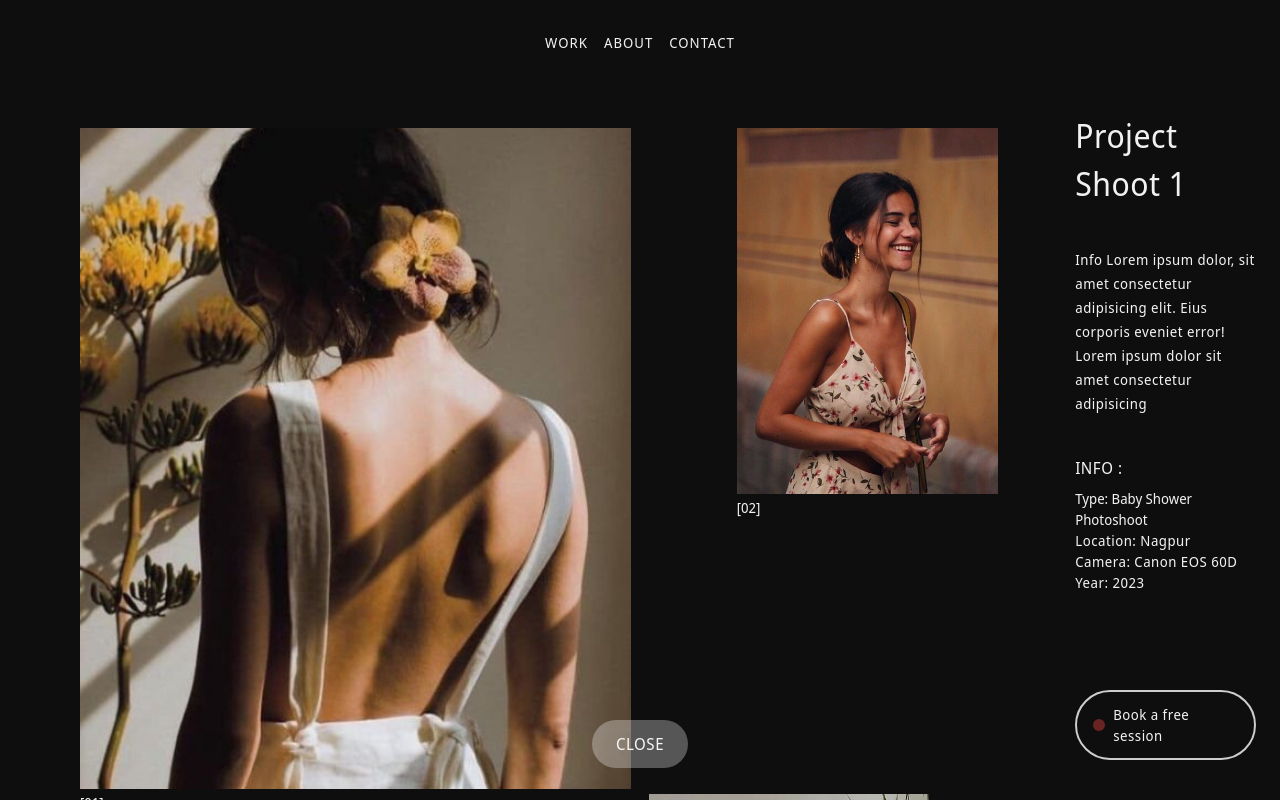
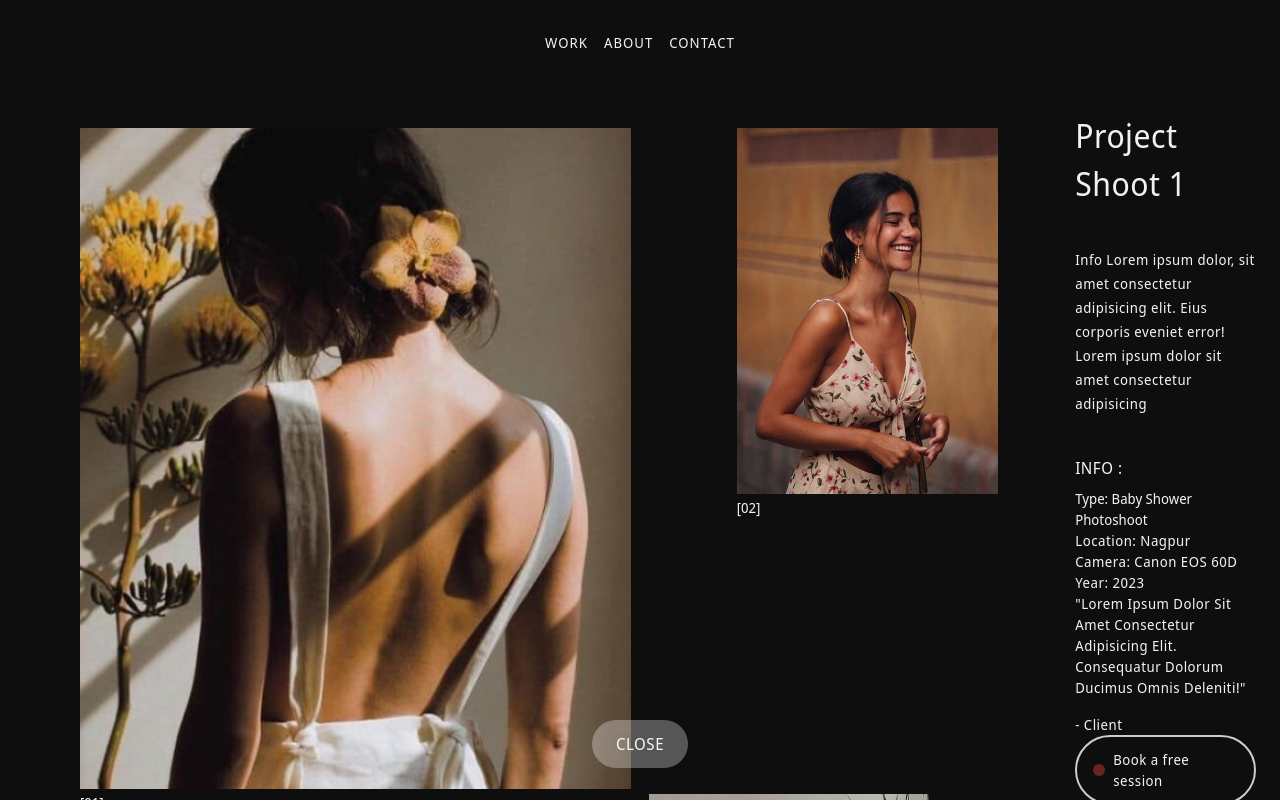
Before and after one commit to Kshitijkumar16/alessandra-studios, a Next.js app: page /1 in a window 1280 px wide. Shown: the top 800 px of the page. Built offline with nearby package versions, Linux system fonts and the light colour scheme.

Commit message:
page changes  done

```diff
--- a/app/(root)/[id]/page.tsx
+++ b/app/(root)/[id]/page.tsx
@@ -248,6 +248,15 @@ const ProjectPage = ({ params }: ProjectPageProps) => {
 						<p className='text-[14px] capitalize tracking-[0.5px]'>{`year: ${project?.year}`}</p>
 					</div>
 
+					{/*  */}
+					<div>
+						<p className='text-[14px] capitalize tracking-[0.5px] '>{`"${project?.testimonial}"`}</p>
+						<p className='text-[14px] mt-4 capitalize tracking-[0.5px] '>
+							{`- ${project?.clientName}`}
+						</p>
+					</div>
+
+					{/*  */}
 					<div
 						className={cn(
 							"flex justify-start items-start relative z-20 pb-10",
--- a/constants/index.ts
+++ b/constants/index.ts
@@ -170,6 +170,9 @@ export const landingImages = [
 		location: "Nagpur",
 		camera: "Canon EOS 60D",
 		year: "2023",
+		testimonial:
+			"Lorem ipsum dolor sit amet consectetur adipisicing elit. Consequatur dolorum ducimus omnis deleniti!",
+		clientName: "client",
 	},
 	{
 		id: "2",
@@ -189,6 +192,9 @@ export const landingImages = [
 		location: "Nagpur",
 		camera: "Canon EOS 60D",
 		year: "2023",
+		testimonial:
+			"Lorem ipsum dolor sit amet consectetur adipisicing elit. Consequatur dolorum ducimus omnis deleniti!",
+		clientName: "client",
 	},
 	{
 		id: "3",
@@ -208,6 +214,9 @@ export const landingImages = [
 		location: "Nagpur",
 		camera: "Canon EOS 60D",
 		year: "2023",
+		testimonial:
+			"Lorem ipsum dolor sit amet consectetur adipisicing elit. Consequatur dolorum ducimus omnis deleniti!",
+		clientName: "client",
 	},
 	{
 		id: "4",
@@ -227,6 +236,9 @@ export const landingImages = [
 		location: "Nagpur",
 		camera: "Canon EOS 60D",
 		year: "2023",
+		testimonial:
+			"Lorem ipsum dolor sit amet consectetur adipisicing elit. Consequatur dolorum ducimus omnis deleniti!",
+		clientName: "client",
 	},
 	{
 		id: "5",
@@ -246,6 +258,9 @@ export const landingImages = [
 		location: "Nagpur",
 		camera: "Canon EOS 60D",
 		year: "2023",
+		testimonial:
+			"Lorem ipsum dolor sit amet consectetur adipisicing elit. Consequatur dolorum ducimus omnis deleniti!",
+		clientName: "client",
 	},
 	{
 		id: "6",
@@ -265,6 +280,9 @@ export const landingImages = [
 		location: "Nagpur",
 		camera: "Canon EOS 60D",
 		year: "2023",
+		testimonial:
+			"Lorem ipsum dolor sit amet consectetur adipisicing elit. Consequatur dolorum ducimus omnis deleniti!",
+		clientName: "client",
 	},
 	{
 		id: "7",
@@ -284,6 +302,9 @@ export const landingImages = [
 		location: "Nagpur",
 		camera: "Canon EOS 60D",
 		year: "2023",
+		testimonial:
+			"Lorem ipsum dolor sit amet consectetur adipisicing elit. Consequatur dolorum ducimus omnis deleniti!",
+		clientName: "client",
 	},
 	{
 		id: "8",
@@ -303,6 +324,9 @@ export const landingImages = [
 		location: "Nagpur",
 		camera: "Canon EOS 60D",
 		year: "2023",
+		testimonial:
+			"Lorem ipsum dolor sit amet consectetur adipisicing elit. Consequatur dolorum ducimus omnis deleniti!",
+		clientName: "client",
 	},
 	{
 		id: "9",
@@ -322,6 +346,9 @@ export const landingImages = [
 		location: "Nagpur",
 		camera: "Canon EOS 60D",
 		year: "2023",
+		testimonial:
+			"Lorem ipsum dolor sit amet consectetur adipisicing elit. Consequatur dolorum ducimus omnis deleniti!",
+		clientName: "client",
 	},
 	{
 		id: "10",
@@ -341,6 +368,9 @@ export const landingImages = [
 		location: "Nagpur",
 		camera: "Canon EOS 60D",
 		year: "2023",
+		testimonial:
+			"Lorem ipsum dolor sit amet consectetur adipisicing elit. Consequatur dolorum ducimus omnis deleniti!",
+		clientName: "client",
 	},
 	{
 		id: "11",
@@ -360,6 +390,9 @@ export const landingImages = [
 		location: "Nagpur",
 		camera: "Canon EOS 60D",
 		year: "2023",
+		testimonial:
+			"Lorem ipsum dolor sit amet consectetur adipisicing elit. Consequatur dolorum ducimus omnis deleniti!",
+		clientName: "client",
 	},
 	{
 		id: "12",
@@ -379,6 +412,9 @@ export const landingImages = [
 		location: "Nagpur",
 		camera: "Canon EOS 60D",
 		year: "2023",
+		testimonial:
+			"Lorem ipsum dolor sit amet consectetur adipisicing elit. Consequatur dolorum ducimus omnis deleniti!",
+		clientName: "client",
 	},
 ];
 
```
